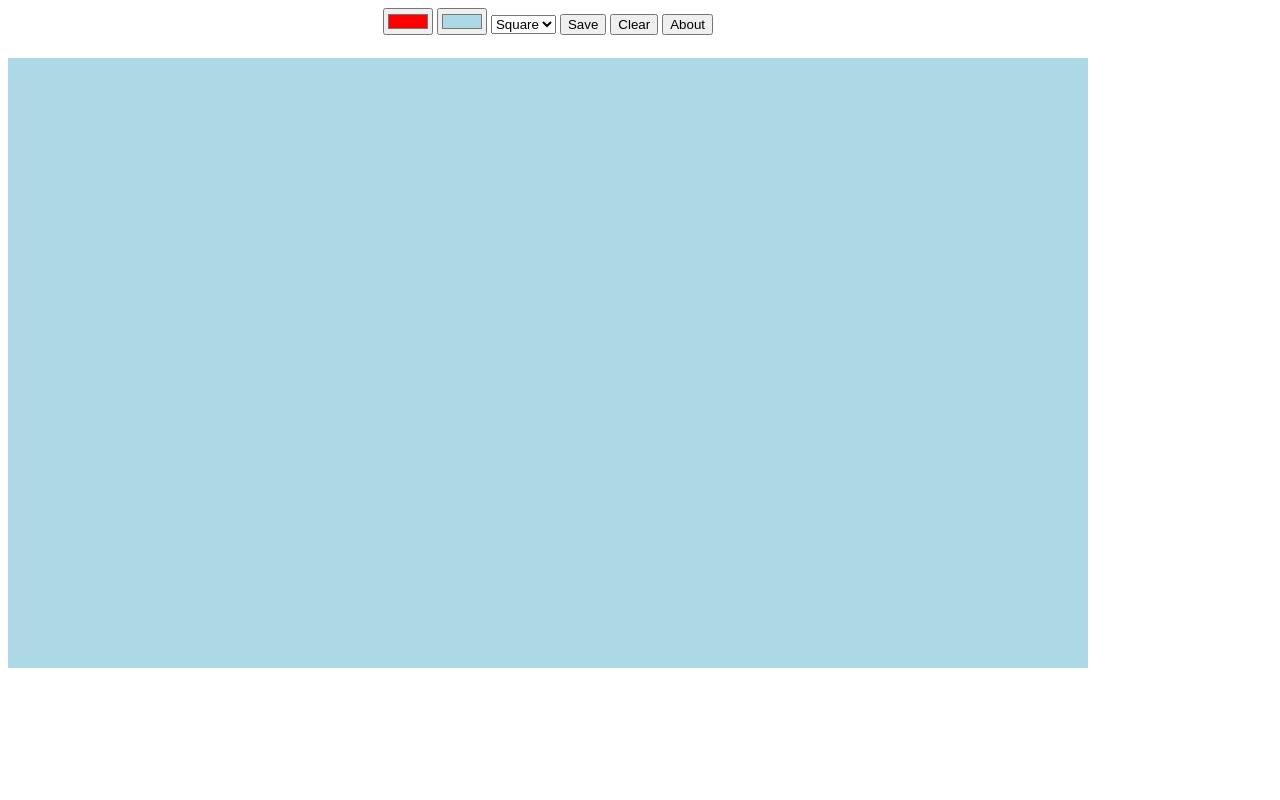
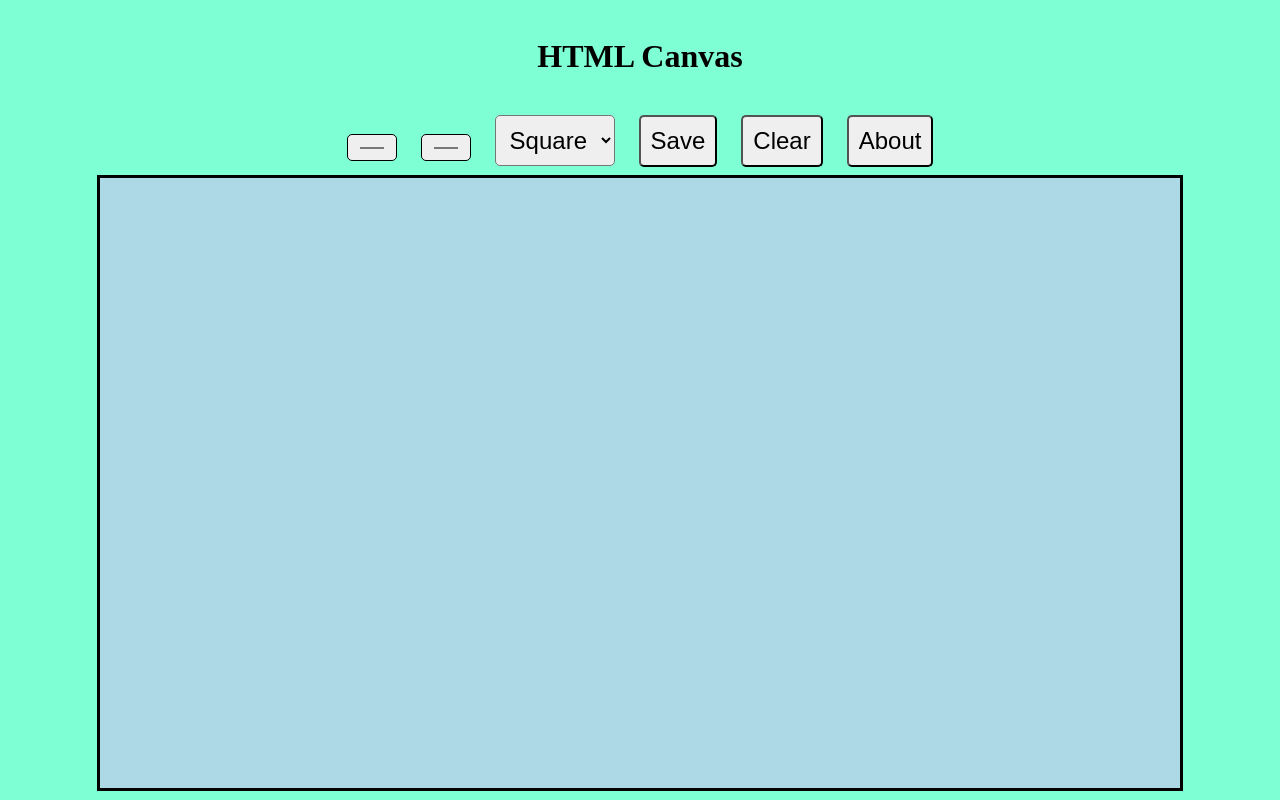
Before and after one commit to sggv950/ex-canvas-d28, a plain HTML site: page index.html in a window 1280 px wide. Drawn offline with Linux system fonts and the light colour scheme.

Commit message:
comp canvas proj

```diff
--- a/css/main.css
+++ b/css/main.css
@@ -1,13 +1,39 @@
+body {
+    background-color: aquamarine;
+}
 .container {
     width: 100%;
+    display: flex;
+    justify-content: center;
+}
+h1 {
+    text-align: center;
+    width: 100%;
+    margin: 0;
+    padding: 30px 0px;
 }
 
 .header {
-    width: 1080px;
+    width: 100%;
     text-align: center;
     height: 50px;
+    margin: 10px 0;
 }
 
 #main-canvas {
     background-color: #add8e6;
+    margin: 0 auto;
+    border: 3px solid black;
 }
+
+a {
+    color:inherit;
+    text-decoration: none;
+}
+
+button, input, select{
+    font-size: 1.5em;
+    padding: 10px;
+    margin: 0 10px 10px 10px;
+    border-radius: 5px;
+}
--- a/index.html
+++ b/index.html
@@ -11,6 +11,7 @@
 
 <body>
 
+    <h1>HTML Canvas</h1>
     <div class="header">
         <input type="color" name="shapeColor" id="shapeColor" value="#FF0000" onchange="setShapeColor(this)">
         <input type="color" name="bgColor" id="bgColor" value="#add8e6" onchange="setBgColor(this)">
@@ -18,8 +19,8 @@
             <option value="square">Square</option>
             <option value="circle">Circle</option>
         </select>
-        <button>Save</button>
-        <button>Clear</button>
+        <button><a onclick="saveCanvas(this)">Save</a></button>
+        <button onclick="clearCanvas()">Clear</button>
         <button>About</button>
     </div>
     <div class="container">
--- a/js/main.js
+++ b/js/main.js
@@ -3,7 +3,7 @@ var gCanvas = document.querySelector('#main-canvas');
 var ctx = gCanvas.getContext('2d');
 var gMouseState = false;
 var gShape = 'square';
-var gOuterColor = '#FF0000';
+var gShapeColor = '#FF0000';
 var gLastPosX = 0;
 var gLastPosY = 0;
 
@@ -15,6 +15,13 @@ function onMouseDown() {
     gMouseState = true;
 }
 
+function setBgColor(elColor){
+    gCanvas.style.backgroundColor = elColor.value;
+}
+
+function setShapeColor(elColor){
+    gShapeColor = elColor.value;
+}
 
 function onMouseUp() {
     gMouseState = false;
@@ -30,7 +37,7 @@ function draw(ev) {
     var isValid = isValidPos(coorX, coorY);
     if (gMouseState && isValid) {
         var randX = getRandomIntInclusive(10, 100);
-        ctx.strokeStyle = gOuterColor;
+        ctx.strokeStyle = gShapeColor;
 
         if (gShape === 'square') {
             ctx.strokeRect(coorX, coorY, randX, randX);
@@ -42,9 +49,14 @@ function draw(ev) {
         gLastPosX = coorX;
         gLastPosY = coorY;
     }
+}
 
+function saveCanvas(elLink) {
+    console.log(elLink);
+    elLink.href = gCanvas.toDataURL();
+    elLink.download = 'my-canvas.jpg';
+}
 
-    // console.log(ev);
-
-
+function clearCanvas() {
+    ctx.clearRect(0,0,gCanvas.width, gCanvas.height);
 }
```
